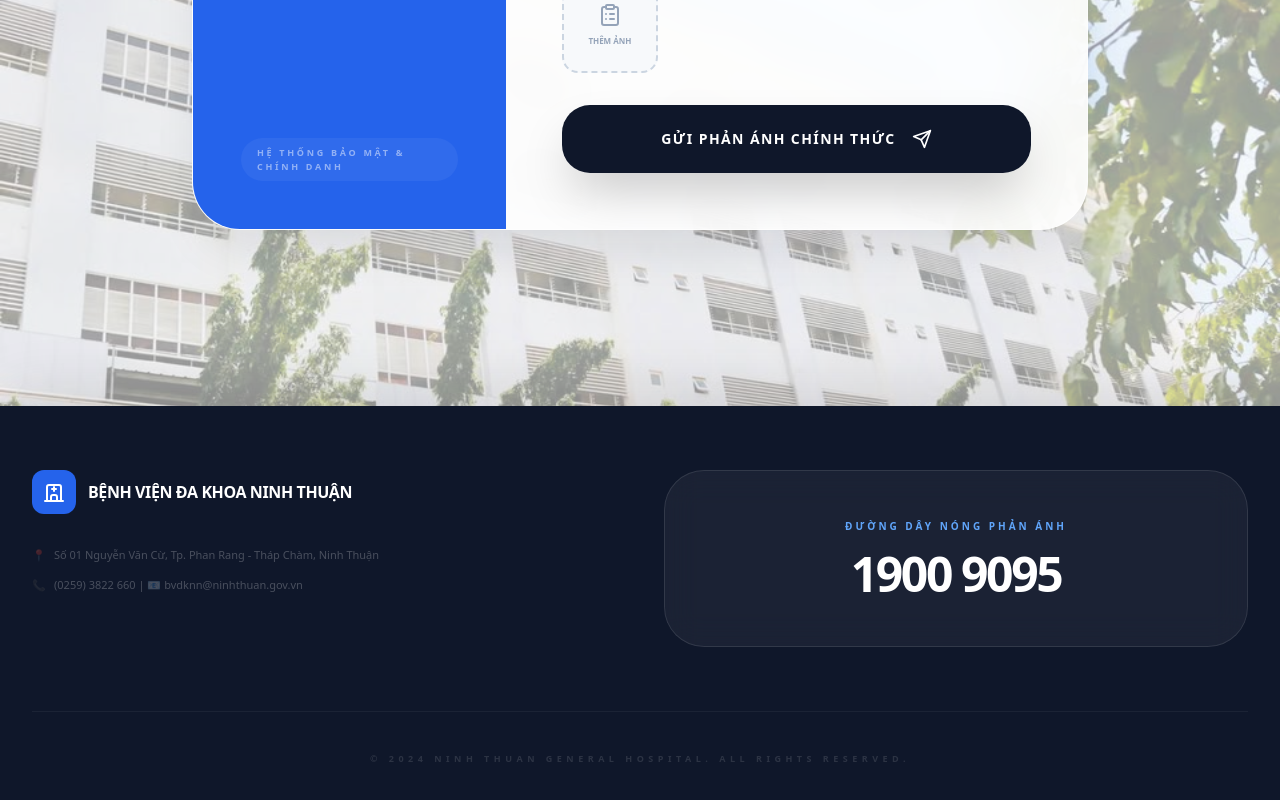
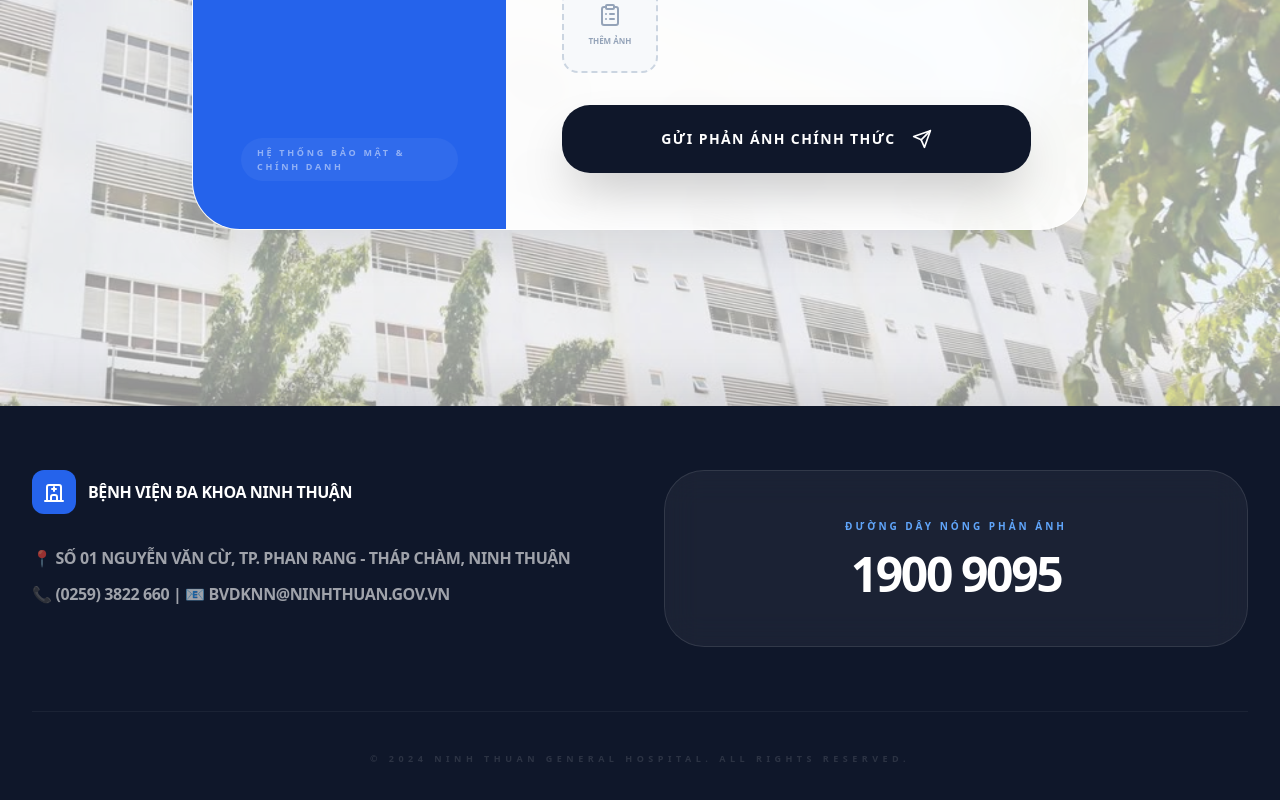
Before and after one commit to Khoitran2711/test-form-1, a React (Vite) app: page / in a window 1280 px wide. Shown: the part 1068-1868 px from the top of the page. Built offline with nearby package versions, Linux system fonts and the light colour scheme.

Commit message:
Update App.tsx

```diff
--- a/App.tsx
+++ b/App.tsx
@@ -117,8 +117,8 @@ const App: React.FC = () => {
                <h3 className="text-base font-extrabold text-white uppercase tracking-tight">{HOSPITAL_NAME}</h3>
             </div>
             <div className="space-y-3 text-[11px] font-medium opacity-60 leading-relaxed">
-              <p className="flex items-center gap-2">📍 <span>Số 01 Nguyễn Văn Cừ, Tp. Phan Rang - Tháp Chàm, Ninh Thuận</span></p>
-              <p className="flex items-center gap-2">📞 <span>(0259) 3822 660 | 📧 bvdknn@ninhthuan.gov.vn</span></p>
+              <p className="text-base font-extrabold text-white uppercase tracking-tight">📍 <span>Số 01 Nguyễn Văn Cừ, Tp. Phan Rang - Tháp Chàm, Ninh Thuận</span></p>
+              <p className="text-base font-extrabold text-white uppercase tracking-tight">📞 <span>(0259) 3822 660 | 📧 bvdknn@ninhthuan.gov.vn</span></p>
             </div>
           </div>
           <div className="bg-white/5 p-12 rounded-[40px] border border-white/10 text-center flex flex-col justify-center backdrop-blur-lg">
```
